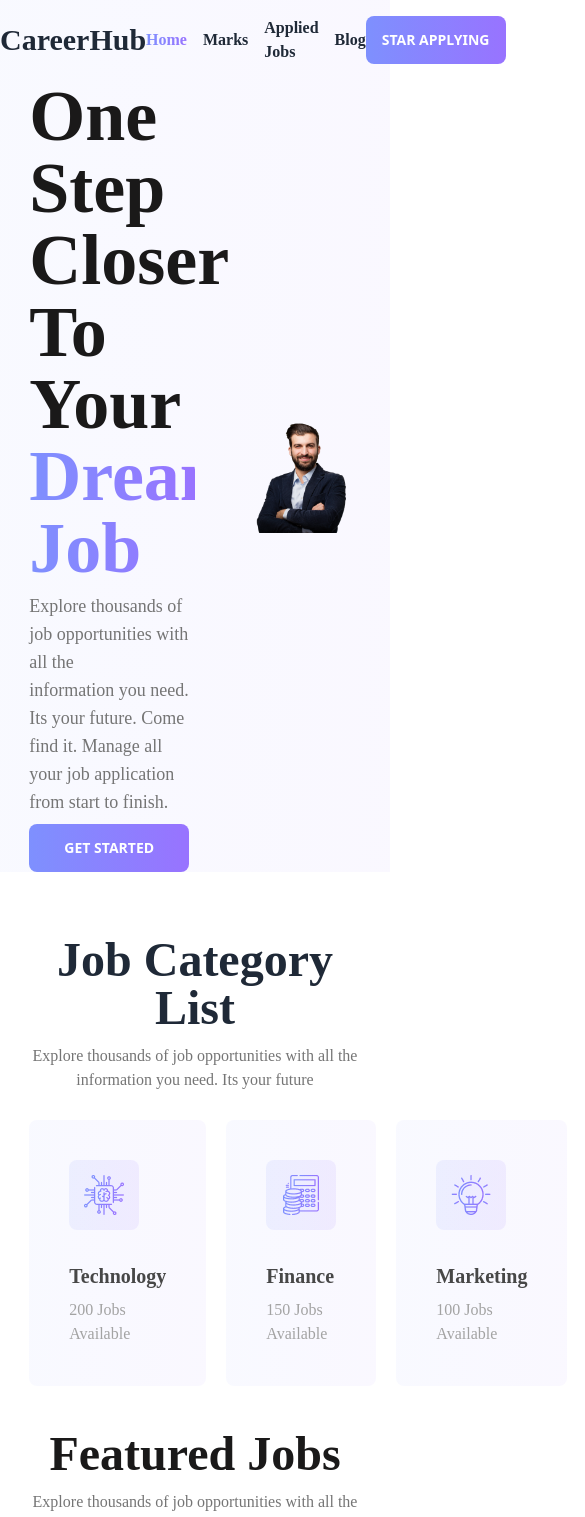
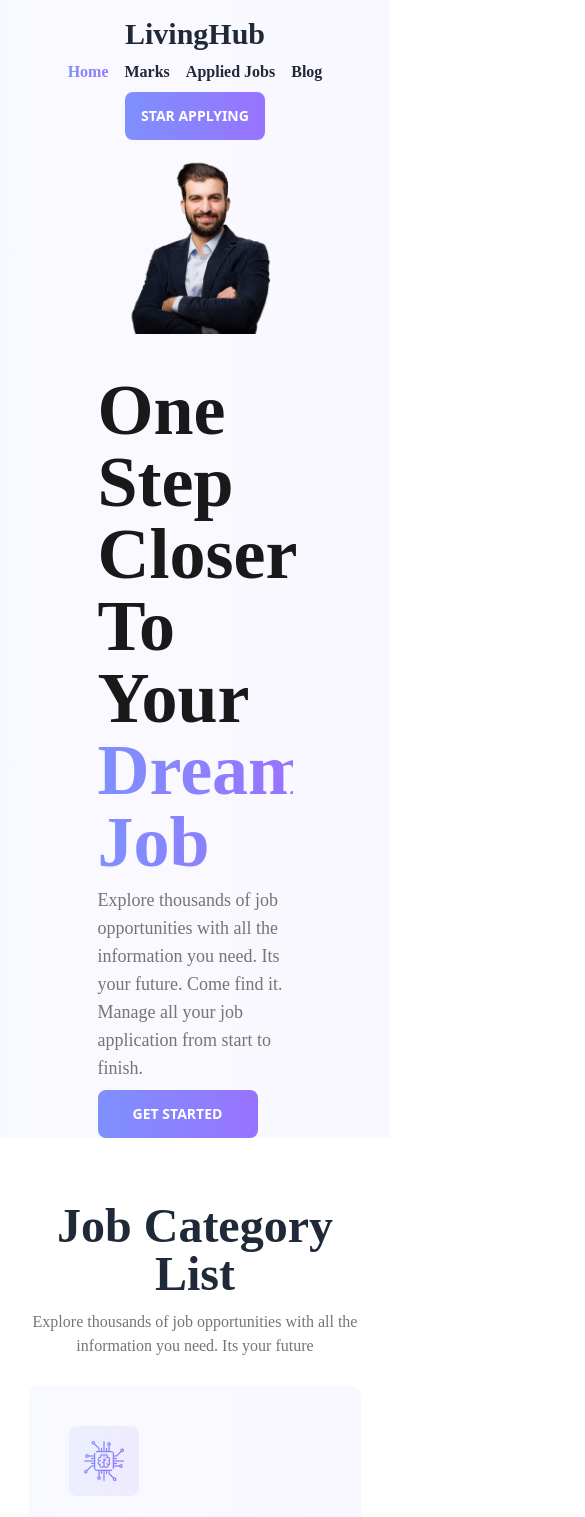
Before and after one commit to saadrafi/PH_Assignment9, a React (Vite) app: page / in a window 390 px wide. Shown: the top 1517 px of the page, 585 px wide, since content can reach past the window. Built offline with nearby package versions, Linux system fonts and the light colour scheme.

Commit message:
Home Page made mobile responsive

```diff
--- a/src/components/Banner.jsx
+++ b/src/components/Banner.jsx
@@ -3,7 +3,7 @@ import BannerImg from "../assets/All Images/P3OLGJ1 copy 1.png";
 
 const Banner = () => {
   return (
-    <div className="w-[85%] mx-auto flex justify-between items-center gap-10">
+    <div className="w-full lg:w-[85%] mx-auto flex flex-col-reverse lg:flex-row  justify-between items-center gap-10">
       <div className="flex flex-col w-1/2">
         <span className="font-['Manrope'] font-extrabold text-[#1A1919] text-7xl">One Step </span>
         <span className="font-['Manrope'] font-extrabold text-[#1A1919] text-7xl">
--- a/src/components/JobCategoryList/JobCategory.jsx
+++ b/src/components/JobCategoryList/JobCategory.jsx
@@ -15,7 +15,7 @@ const JobCategory = () => {
         Explore thousands of job opportunities with all the information you need. Its your future
       </p>
 
-      <div className="flex justify-between gap-5 mt-4">
+      <div className="flex flex-col lg:flex-row justify-between gap-5 mt-4">
         {categories.map((category,index) => (
           <SingleCategory category={category} key={index}></SingleCategory>
         ))}
--- a/src/components/Jobs/Jobs.jsx
+++ b/src/components/Jobs/Jobs.jsx
@@ -29,13 +29,13 @@ const Jobs = () => {
         Explore thousands of job opportunities with all the information you need. Its your future
       </p>
 
-      <div className="grid grid-cols-2 gap-5">
+      <div className="grid grid-cols-1 lg:grid-cols-2 gap-5">
         {jobs.map((job) => (
           <SingleJob key={job.id} job={job}></SingleJob>
         ))}
       </div>
       <div className="flex justify-center">
-        <button onClick={handleShowAll} className="btn bg-gradient-to-r from-[#7E90FE] to-[#9873FF] border-none mt-6">
+        <button onClick={handleShowAll} className="btn bg-gradient-to-r from-[#7E90FE] to-[#9873FF] border-none mt-6 mb-10">
           {showAll ? "Show Less" : "Show All"}
         </button>
       </div>
--- a/src/components/Navbar.jsx
+++ b/src/components/Navbar.jsx
@@ -4,8 +4,8 @@ import { NavLink } from "react-router-dom";
 const Navbar = () => {
   return (
     <div className="lg:w-[85%] mx-auto">
-      <nav className="flex justify-between items-center py-4">
-        <h1 className="font-bold font-['Manrope'] text-3xl">CareerHub</h1>
+      <nav className="flex flex-col lg:flex-row justify-between items-center gap-2 lg:gap-0 py-4">
+        <h1 className="font-bold font-['Manrope'] text-3xl">LivingHub</h1>
         <div className=" flex items-center space-x-4 text-base font-bold font-['Manrope']">
           <NavLink
             to="/"
```
